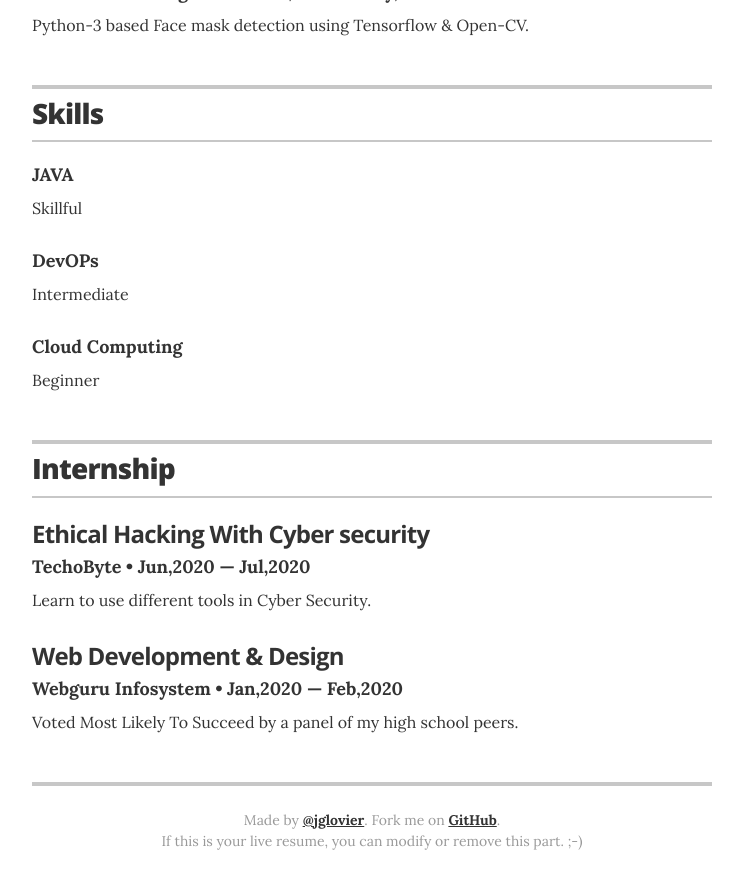
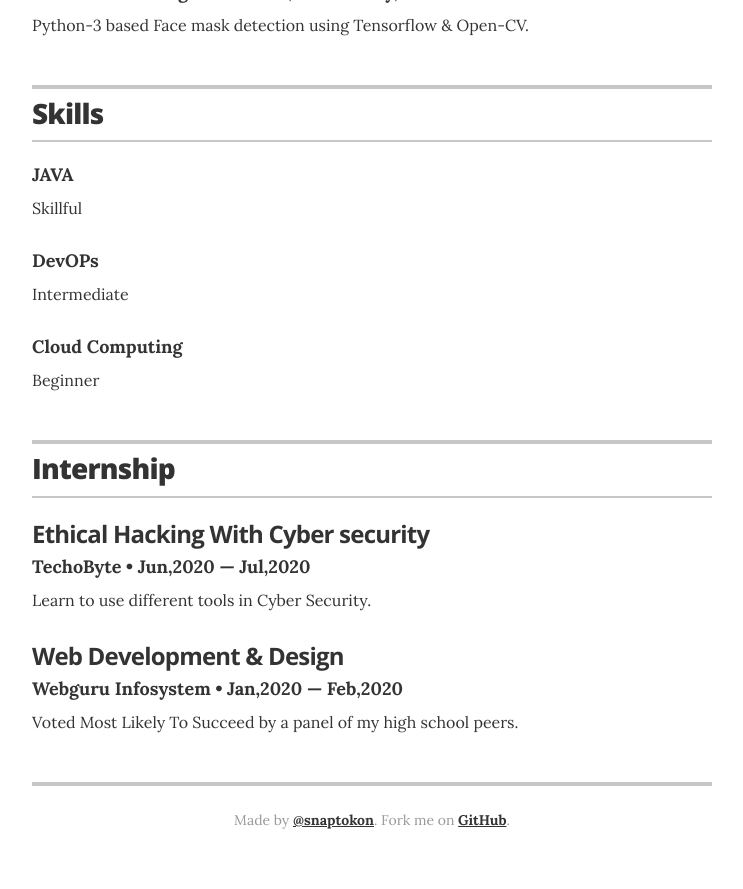
Before and after one commit to Souvik-Pramanik/resume, a Jekyll site: the page built from index.html, in a window 1280 px wide and 900 px high, scrolled down 1593 px. Shown: the top 889 px of the window, without its empty margins (268-1011 px from the left). Built offline with Jekyll 4.4.1, drawn with Linux system fonts in a browser that asks for light colours.

Commit message:
Update resume.html

```diff
--- a/_layouts/resume.html
+++ b/_layouts/resume.html
@@ -232,8 +232,7 @@
       {% endif %}
 
       <footer class="page-footer">
-        <p class="footer-line">Made by <a href="http://twitter.com/jglovier">@jglovier</a>. Fork me on <a href="https://github.com/jglovier/resume-template">GitHub</a>.</p>
-        <p class="footer-line">If this is your live resume, you can modify or remove this part. ;-)</p>
+        <p class="footer-line">Made by <a href="http://twitter.com/snaptokon">@snaptokon</a>. Fork me on <a href="https://github.com/souvik-pramanik/resume">GitHub</a>.</p>
       </footer>
 
     </div>
```
